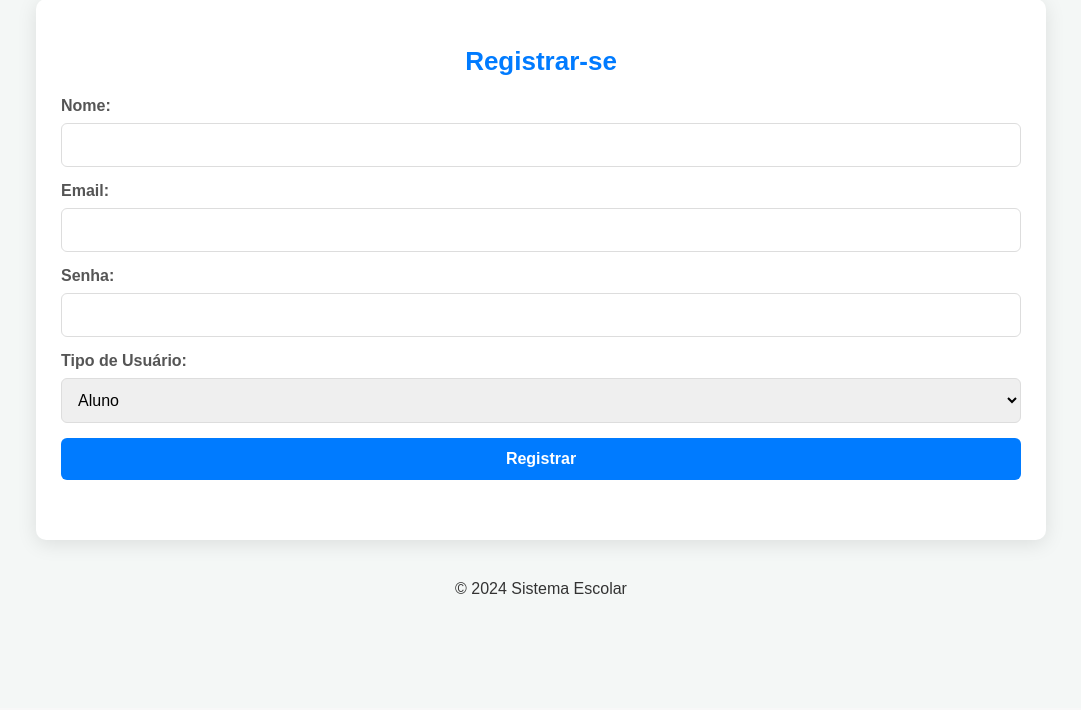
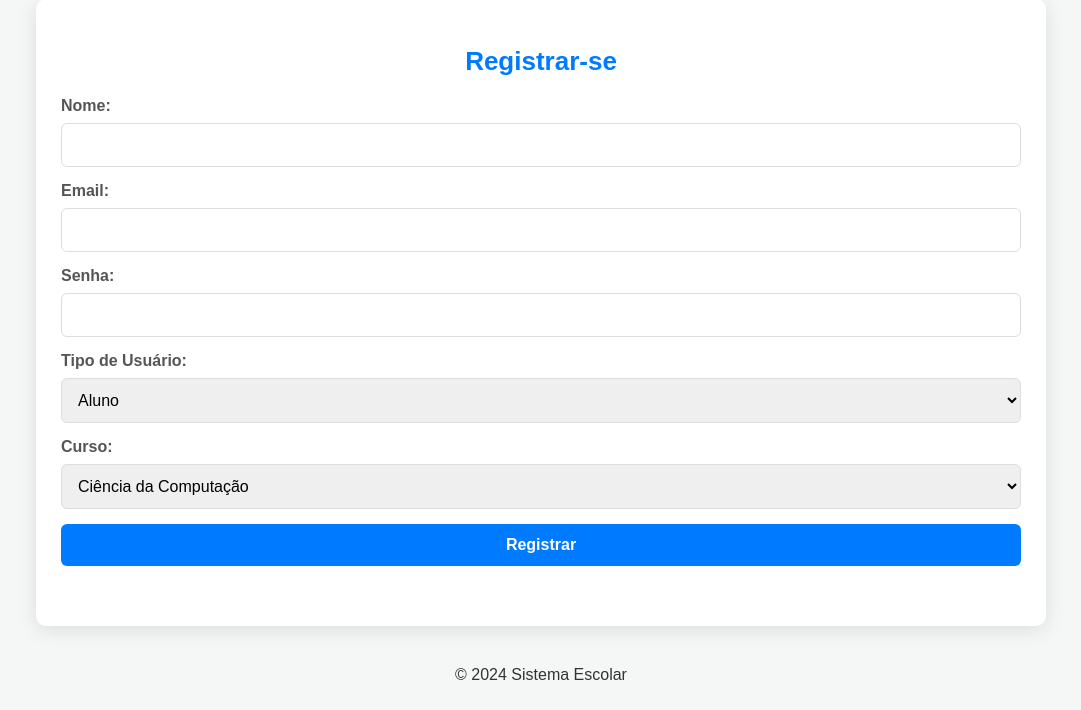
Before and after one commit to LuisBrescia/LDS1-sistema-matricula, a Flask app: page /register in a window 1280 px wide. Shown: the part 92-802 px from the top of the page, without its empty margins (99-1180 px from the left). Before the commit the page ends 686 px from the top, so only its background shows below. Run offline with Flask 3, Linux system fonts and the light colour scheme.

Commit message:
corrigido registro

```diff
--- a/codigo/app/routes.py
+++ b/codigo/app/routes.py
@@ -19,12 +19,17 @@ def login():
     if request.method == 'POST':
         email = request.form.get('email')
         senha = request.form.get('senha')
+
+        # Procurar o usuário no banco de dados entre Aluno, Professor e Secretaria
         user = Aluno.query.filter_by(email=email).first() or \
                Professor.query.filter_by(email=email).first() or \
                Secretaria.query.filter_by(email=email).first()
 
         if user and check_password_hash(user.senha, senha):
+            # Autenticar o usuário correto
             login_user(user)
+
+            # Redirecionar com base no tipo de usuário
             if isinstance(user, Aluno):
                 return redirect(url_for('main.historico_aluno'))
             elif isinstance(user, Professor):
@@ -35,6 +40,7 @@ def login():
             flash('Login inválido. Verifique suas credenciais e tente novamente.', 'danger')
 
     return render_template('login.html')
+
 
 
 @bp.route('/logout')
@@ -58,12 +64,13 @@ def register():
         nome = request.form.get('nome')
         email = request.form.get('email')
         senha = request.form.get('senha')
+        curso = request.form.get('curso')  # Adicionado campo de curso
         tipo = request.form.get('tipo')  # 'aluno', 'professor'
 
-        senha_hash = generate_password_hash(senha, method='sha256')
+        senha_hash = generate_password_hash(senha, method='pbkdf2:sha256')
 
         if tipo == 'aluno':
-            novo_usuario = Aluno(nome=nome, email=email, senha=senha_hash)
+            novo_usuario = Aluno(nome=nome, email=email, senha=senha_hash, curso=curso)
         elif tipo == 'professor':
             novo_usuario = Professor(nome=nome, email=email, senha=senha_hash)
         else:
@@ -76,6 +83,7 @@ def register():
         return redirect(url_for('main.login'))
 
     return render_template('register.html')
+
 
 
 @bp.route('/aluno/matricular', methods=['GET', 'POST'])
--- a/codigo/app/templates/register.html
+++ b/codigo/app/templates/register.html
@@ -19,6 +19,14 @@
         <option value="aluno">Aluno</option>
         <option value="professor">Professor</option>
     </select>
+    <label for="curso">Curso:</label>
+    <select name="curso" id="curso" required>
+        <option value="Ciência da Computação">Ciência da Computação</option>
+        <option value="Engenharia de Software">Engenharia de Software</option>
+        <option value="Engenharia da Computação">Engenharia da Computação</option>
+        <option value="Matemática Computacional">Matemática Computacional</option>
+        <option value="Sistemas de Informação">Sistemas de Informação</option>
+    </select>
 
     <button type="submit">Registrar</button>
 </form>
```
Also changed, not shown: codigo/instance/sistema_escolar.db.
